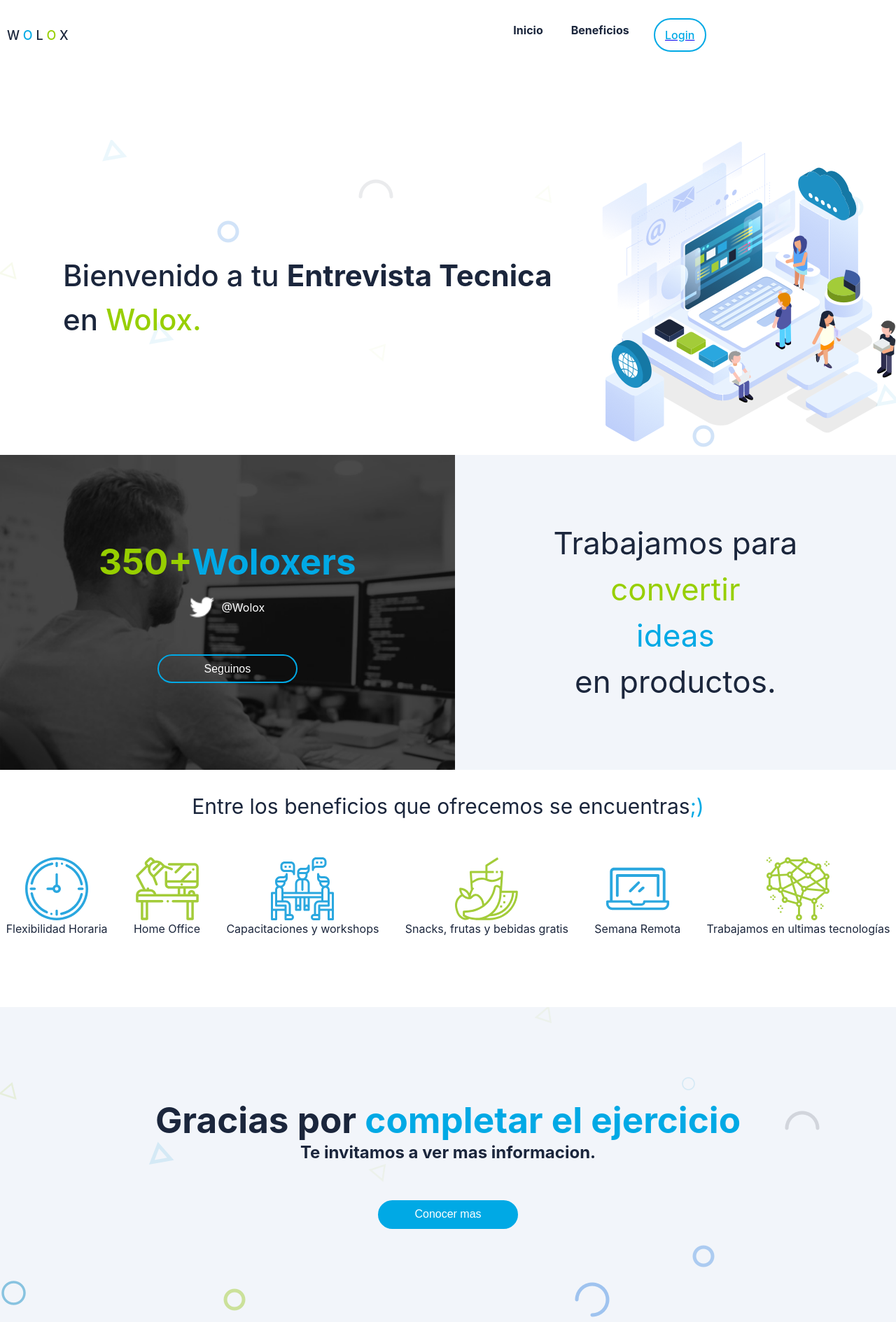
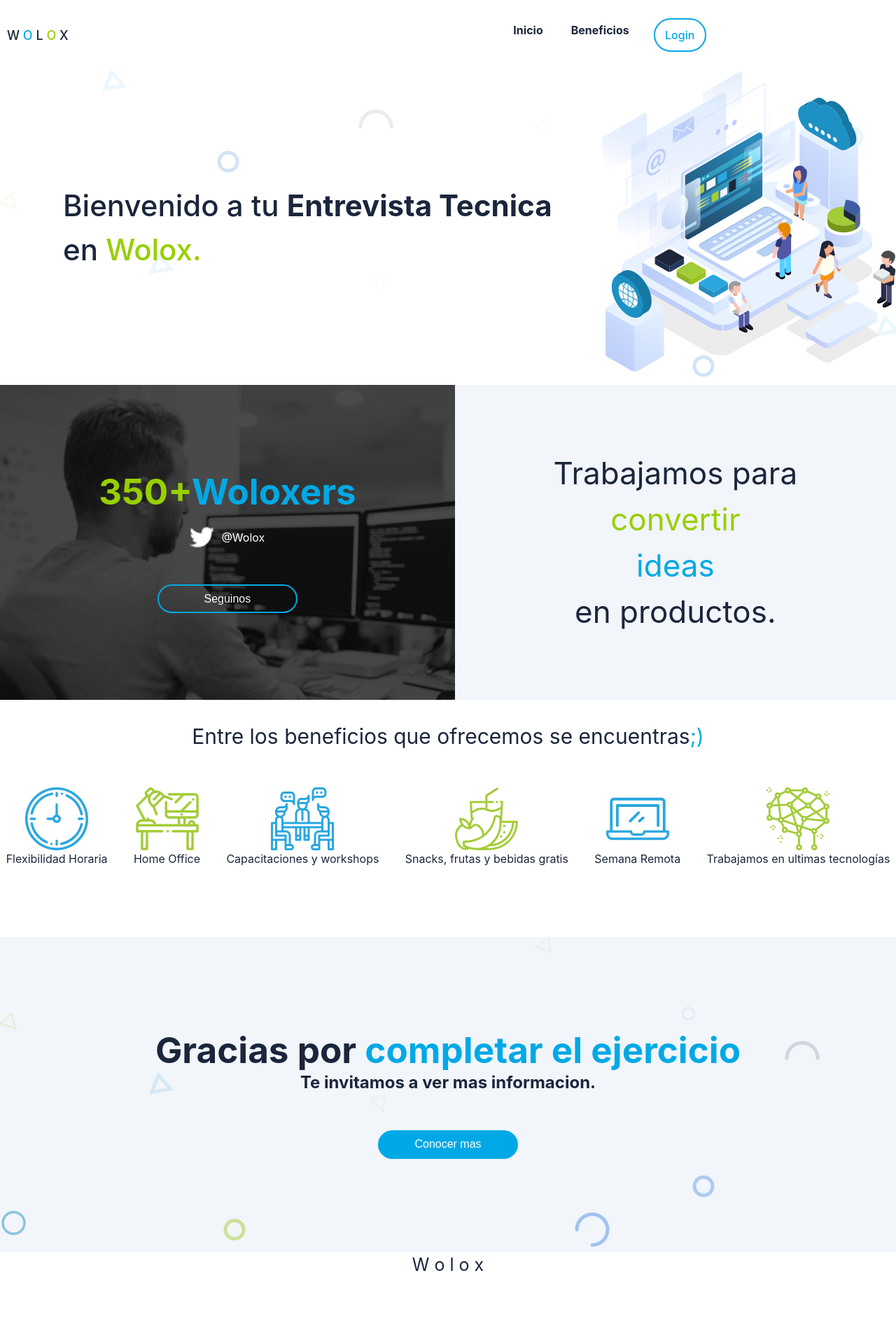
Before and after one commit to NicolasJbo/Acc-Challenge, a React (Vite) app: page /home in a window 1280 px wide. Shown: the whole page at 70% size. After the commit the page ends 1827 px from the top, so only its background shows below. Built offline with nearby package versions, Linux system fonts and the light colour scheme.

Commit message:
fix styles

```diff
--- a/src/components/footer/footer.css
+++ b/src/components/footer/footer.css
@@ -21,6 +21,12 @@
 .secondary-color{
     color: var(--secondary-color);
 }
+.text-end{
+    display: flex;
+    justify-content: center;
+    font-size: 25px;
+}
+
 
   /* Media queries */
 @media only screen and (max-width: 768px) {
--- a/src/components/footer/footer.jsx
+++ b/src/components/footer/footer.jsx
@@ -3,12 +3,14 @@
 
 const Footer = () => {
 
-  return (
+  return (<>
     <div className='container-footer' id='footer'>
         <h1>Gracias por <span className='secondary-color'>completar el ejercicio</span></h1>
         <h2>Te invitamos a ver mas informacion.</h2>
         <button className='btn'>Conocer mas</button>
     </div>
+    <div className='text-end'>W o l o x</div>
+    </>
   );
 };
 
--- a/src/components/landingPage/LandingPage.css
+++ b/src/components/landingPage/LandingPage.css
@@ -52,8 +52,8 @@
     line-height: 1.1;
   }
   .container{
-    background-color: white;
-    margin: auto;
+/*     background-color: white;
+ */    margin: auto;
     display: flex;
     flex-direction: column;
     width: 100%;
--- a/src/components/login/login.css
+++ b/src/components/login/login.css
@@ -24,7 +24,8 @@
     box-sizing: border-box;
 }
 .login-container{
-    background-color: var(--normal-color) !important ;
+    background-color: var(--normal-color)  ;
+    height: 100vh;
 }
 form{
     height: 520px;
@@ -85,3 +86,15 @@
     border-radius: 5px;
     cursor: pointer;
 }
+.home-btn{
+    display: flex;
+    background-color: var(--secondary-color);
+    width: 100px;
+    align-items: center;
+    justify-content: center;
+    height: 50px;
+    border-radius: 40px;
+    position: absolute;
+    top: 136px;
+    left: 500px;
+}
--- a/src/components/login/login.jsx
+++ b/src/components/login/login.jsx
@@ -1,5 +1,6 @@
 import { useState } from 'react';
 import './login.css';
+import { Link } from 'react-router-dom';
 
 const Login = () => {
         const [username, setUsername] = useState('pepe');
@@ -28,6 +29,8 @@
         return (
             <>
                 <div className="login-container">
+                <div className='home-btn'>
+                    <Link to="/home" style={{ textDecoration: 'none' }}>Home</Link></div>
                 <form>
                     <h3>Login Here</h3>
 
--- a/src/components/navbar/navbar.css
+++ b/src/components/navbar/navbar.css
@@ -2,7 +2,9 @@
     height: 100px;
     display: flex;
     align-items: center;
-    position: sticky;
+    position: fixed;
+    width: 100%;
+    background-color: white;
 }
 .primary-color{
     color: var(--primary-color);
--- a/src/components/navbar/navbar.jsx
+++ b/src/components/navbar/navbar.jsx
@@ -1,6 +1,6 @@
 import React from 'react';
+import { Link } from 'react-router-dom';
 import './navbar.css';
-import { Link } from 'react-router-dom';
 
 const Navbar = () => {
 
@@ -10,7 +10,7 @@
         <ul>
             <li>Inicio</li>
             <li>Beneficios</li>
-           <Link to="/login"> <li className='btn' >Login </li></Link>
+           <Link to="/login" style={{ textDecoration: 'none' }}> <li className='btn' >Login </li></Link>
         </ul>
     </div>
   );
```
